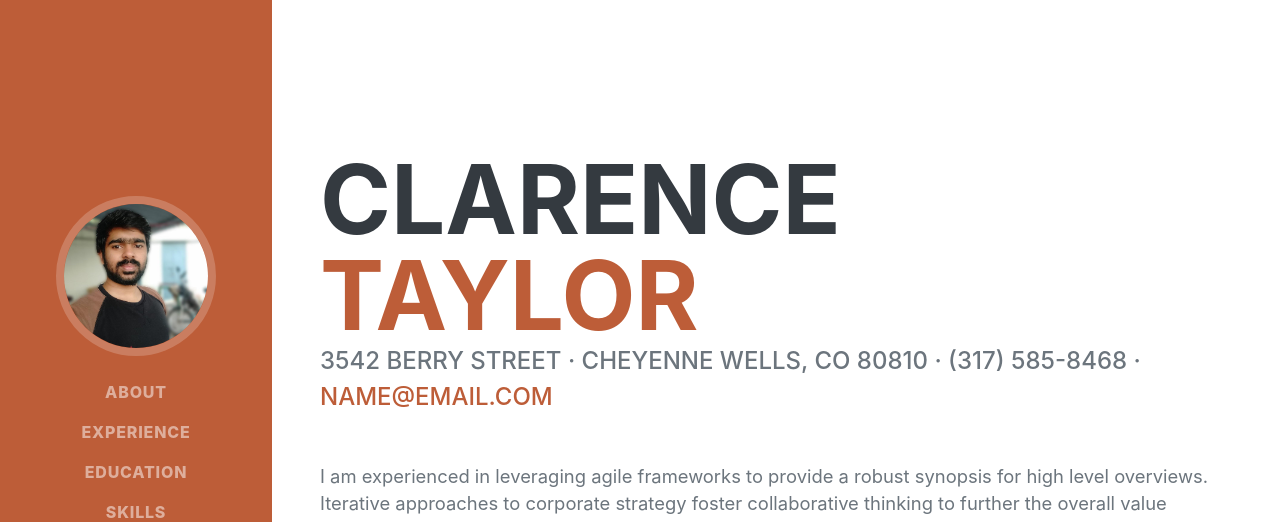
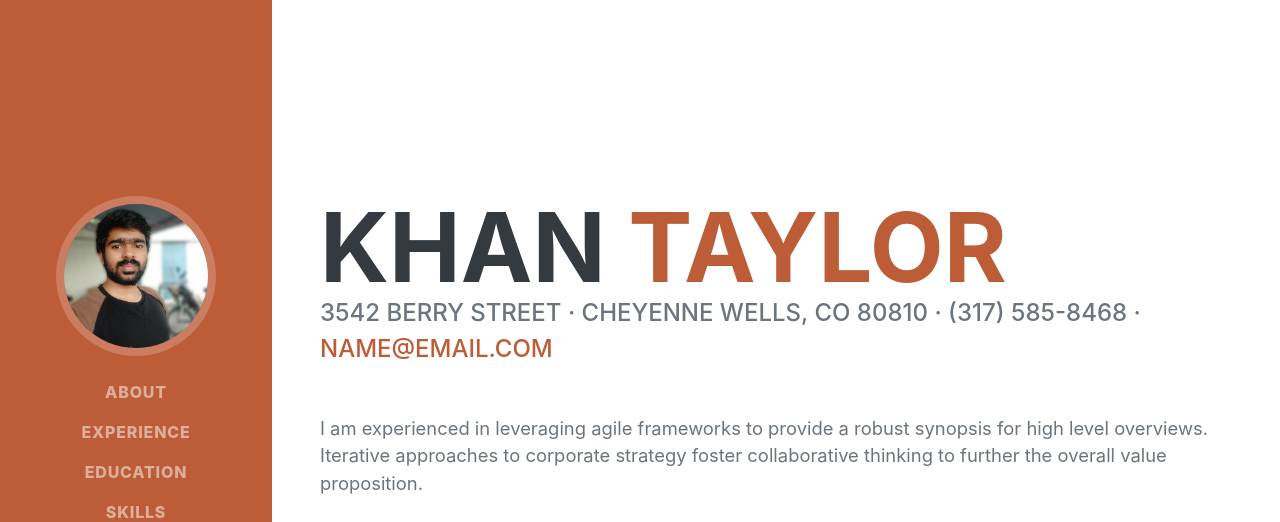
Before and after one commit to MihashKhan/Resume, a website: page src/pug/index.pug in a window 1280 px wide. Shown: the top 522 px of the page. Drawn offline with nearby package versions, Linux system fonts and the light colour scheme; files that its build step writes are made by us from their sources; files whose address does not match are found by name; a web font is replaced by a local one.

Commit message:
dsadadjllldffggflb

```diff
--- a/src/pug/index.pug
+++ b/src/pug/index.pug
@@ -54,7 +54,7 @@ html(lang='en')
             section#about.resume-section
                 .resume-section-content
                     h1.mb-0
-                        | Clarence
+                        | Khan
                         span.text-primary Taylor
                     .subheading.mb-5
                         | 3542 Berry Street · Cheyenne Wells, CO 80810 · (317) 585-8468 ·
```
Also changed, not shown: src/pug/index.html.
